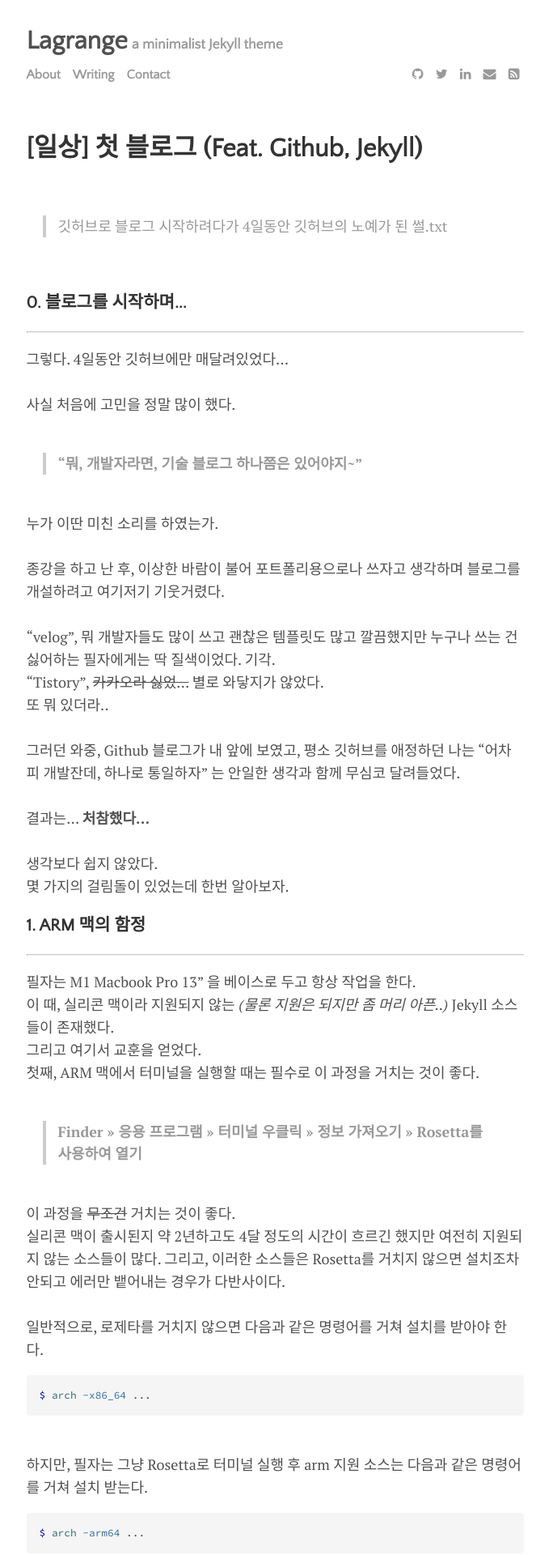
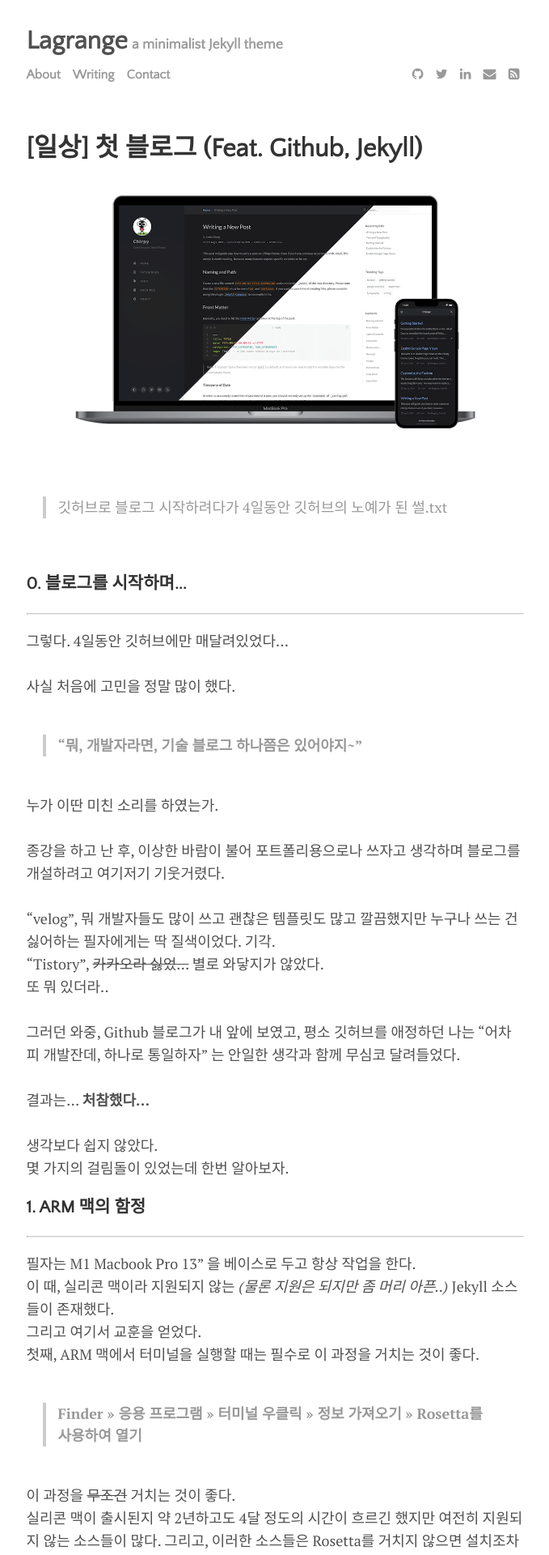
Before and after one commit to IIIBreakeRIII/IIIBreakeRIII.github.io, a Jekyll site: the page built from _posts/2023-01-01-Post1(FirstPost).md, in a window 1280 px wide. Shown: the top 1920 px of the page at 81% size, without its empty margins (300-979 px from the left). Built offline with Jekyll 4.4.1, drawn with Linux system fonts in a browser that asks for light colours.

```diff
--- a/_posts/2023-01-01-Post1(FirstPost).md
+++ b/_posts/2023-01-01-Post1(FirstPost).md
@@ -4,7 +4,7 @@ title: "[일상] 첫 블로그 (Feat. Github, Jekyll)"
 author: "Dev.Paul"
 categories: Daily
 tags: [Github, Blog, Jekyll, Github-Blog, Jekyll-Chripy, Develop, Daily]
-image:
+image: chirpy.png
 ---
 
 <br>
@@ -12,6 +12,7 @@ image:
 > 깃허브로 블로그 시작하려다가 4일동안 깃허브의 노예가 된 썰.txt
 
 <br>
+
 <h3>0. 블로그를 시작하며...</h3>
 <hr>
 
```
Also changed, not shown: assets/img/cards.jpg (deleted), assets/img/chirpy.png (added), assets/img/cutting.jpg (deleted), assets/img/forest.jpg (deleted), assets/img/mountains.jpg (deleted), assets/img/spools.jpg (deleted).
